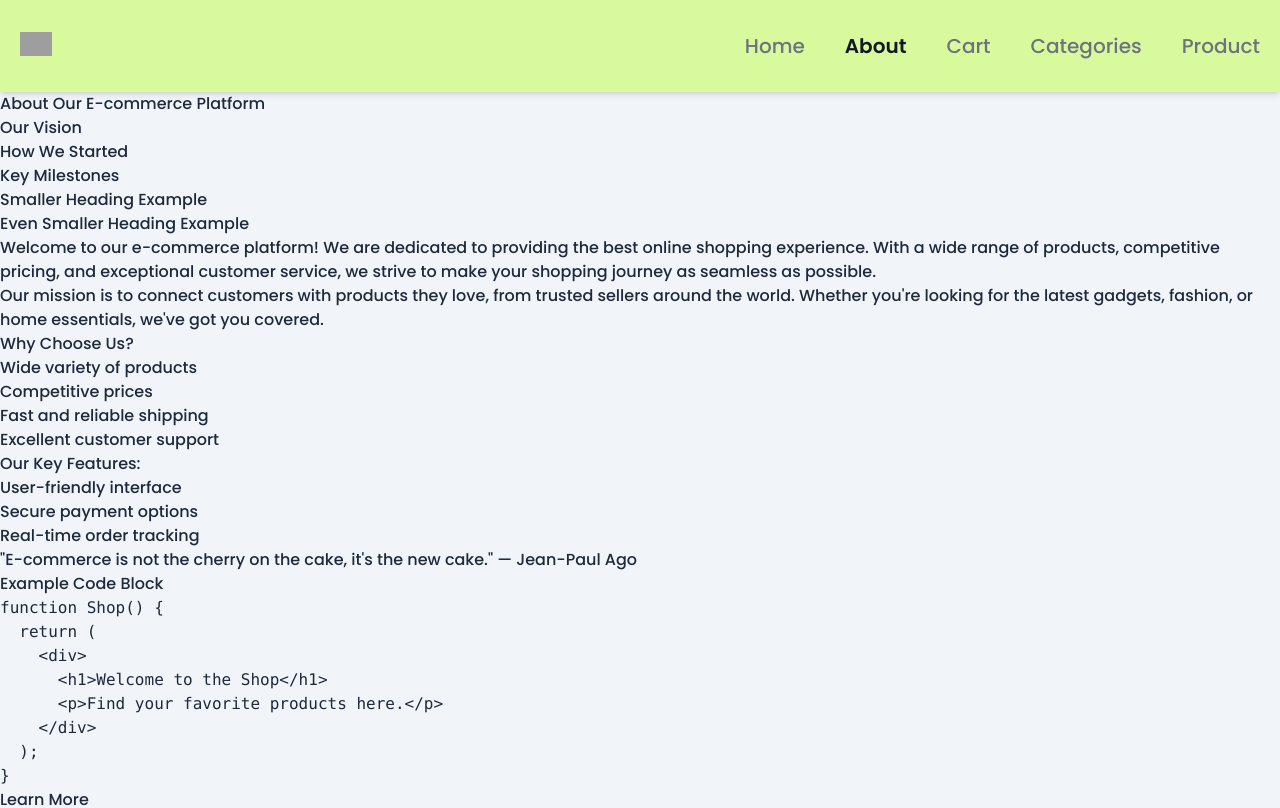
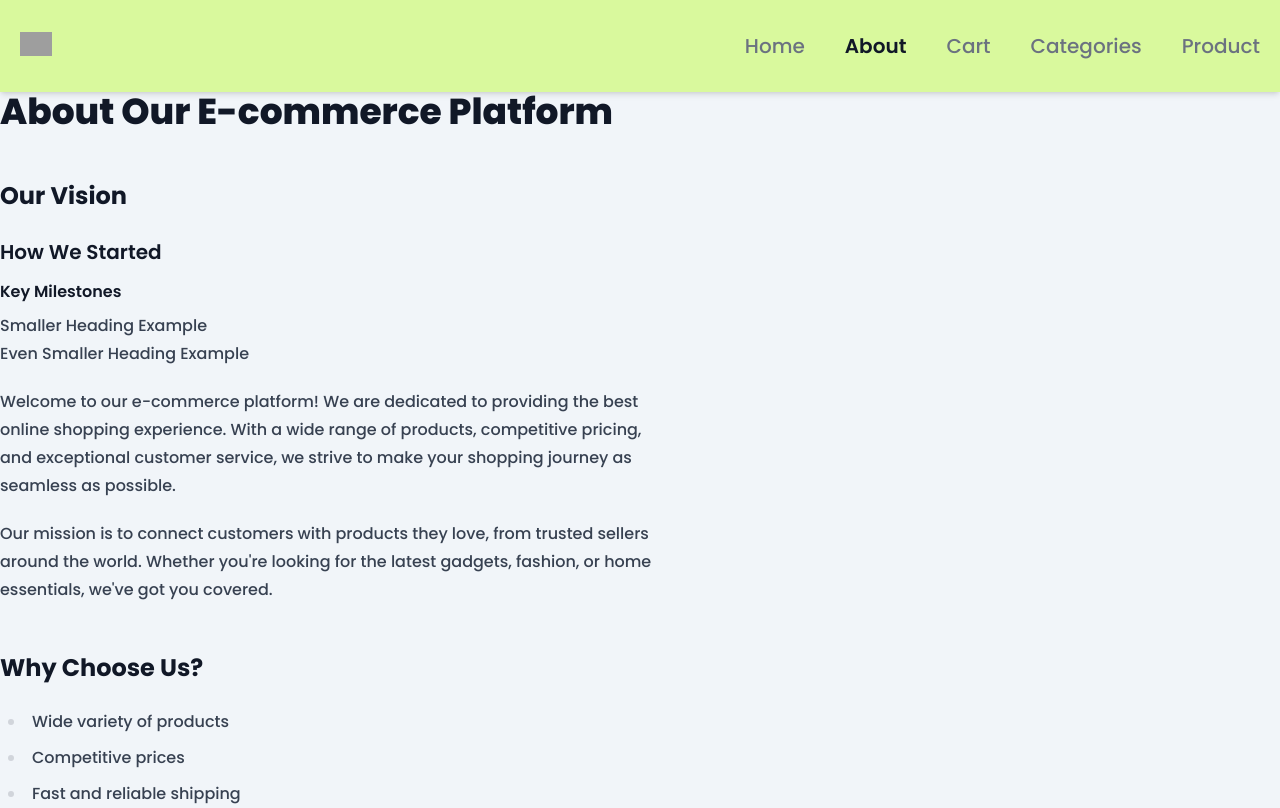
Before and after one commit to Maxdeoro/webShopReactRouter, a React (Vite) app: page /about in a window 1280 px wide. Shown: the top 808 px of the page. Built offline with nearby package versions, Linux system fonts and the light colour scheme; grey boxes are pictures that could not be loaded.

Commit message:
plugins for tailwind

```diff
--- a/package.json
+++ b/package.json
@@ -12,10 +12,12 @@
   "dependencies": {
     "react": "^18.3.1",
     "react-dom": "^18.3.1",
-    "react-router-dom": "^7.18.2"
+    "react-router-dom": "^7.18.2",
+    "tailwindcss-textshadow": "^2.1.3"
   },
   "devDependencies": {
     "@eslint/js": "^9.13.0",
+    "@tailwindcss/typography": "^0.5.20",
     "@types/react": "^18.3.11",
     "@types/react-dom": "^18.3.1",
     "@vitejs/plugin-react": "^4.3.3",
--- a/src/pages/About.jsx
+++ b/src/pages/About.jsx
@@ -2,9 +2,9 @@
 
 function About() {
   return (
-    <div>
+    <div className="prose prose-gray prose-base">
       {/* Заголовки */}
-      <h1>About Our E-commerce Platform</h1>
+      <h1 className="text-shadow-2xl">About Our E-commerce Platform</h1>
       <h2>Our Vision</h2>
       <h3>How We Started</h3>
       <h4>Key Milestones</h4>
--- a/tailwind.config.js
+++ b/tailwind.config.js
@@ -1,4 +1,7 @@
 /** @type {import('tailwindcss').Config} */
+import typography from '@tailwindcss/typography';
+import textShadow from 'tailwindcss-textshadow';
+
 export default {
   content: [
     "./index.html",
@@ -38,5 +41,8 @@ export default {
       },
     },
   },
-  plugins: [],
+  plugins: [
+    typography,
+    textShadow
+  ],
 }
```
Also changed, not shown: 1 other file (tests, documents, lock files or other folders).
